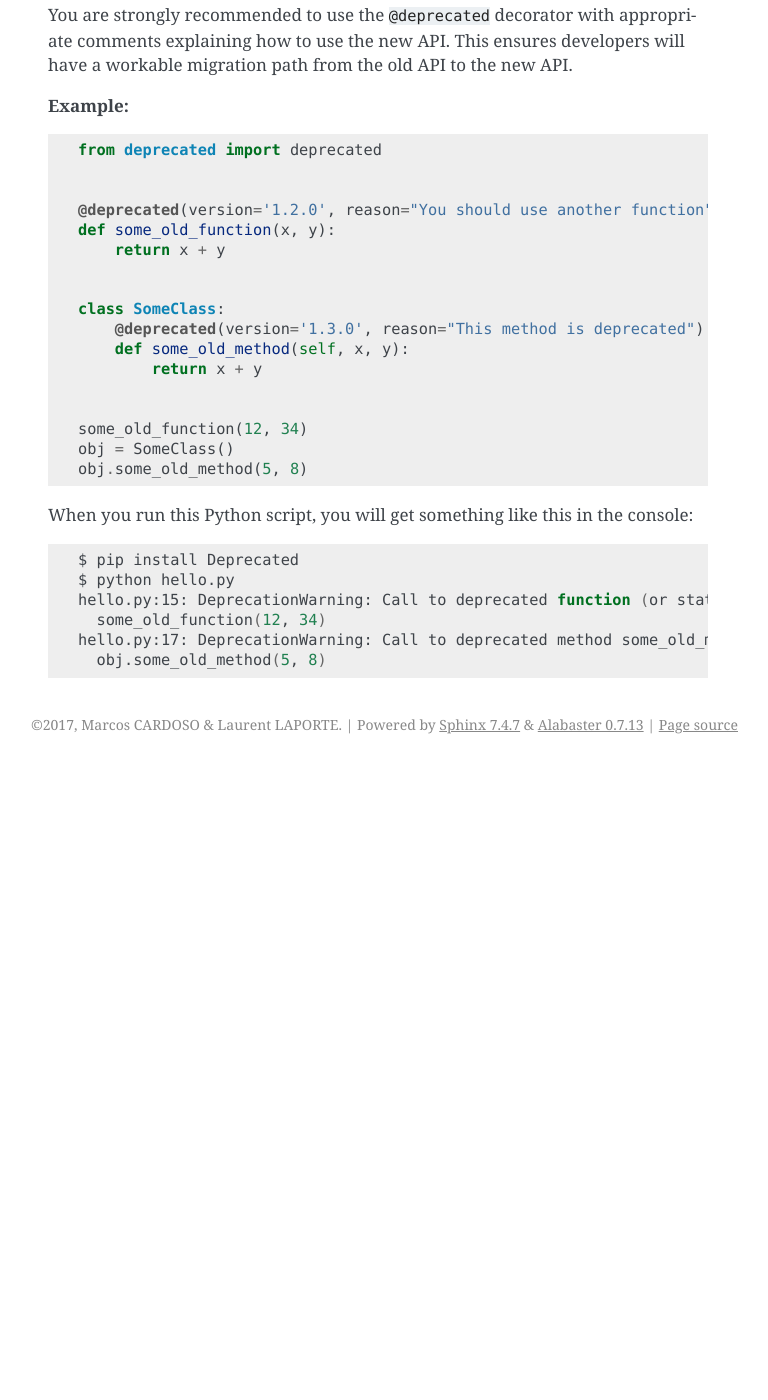
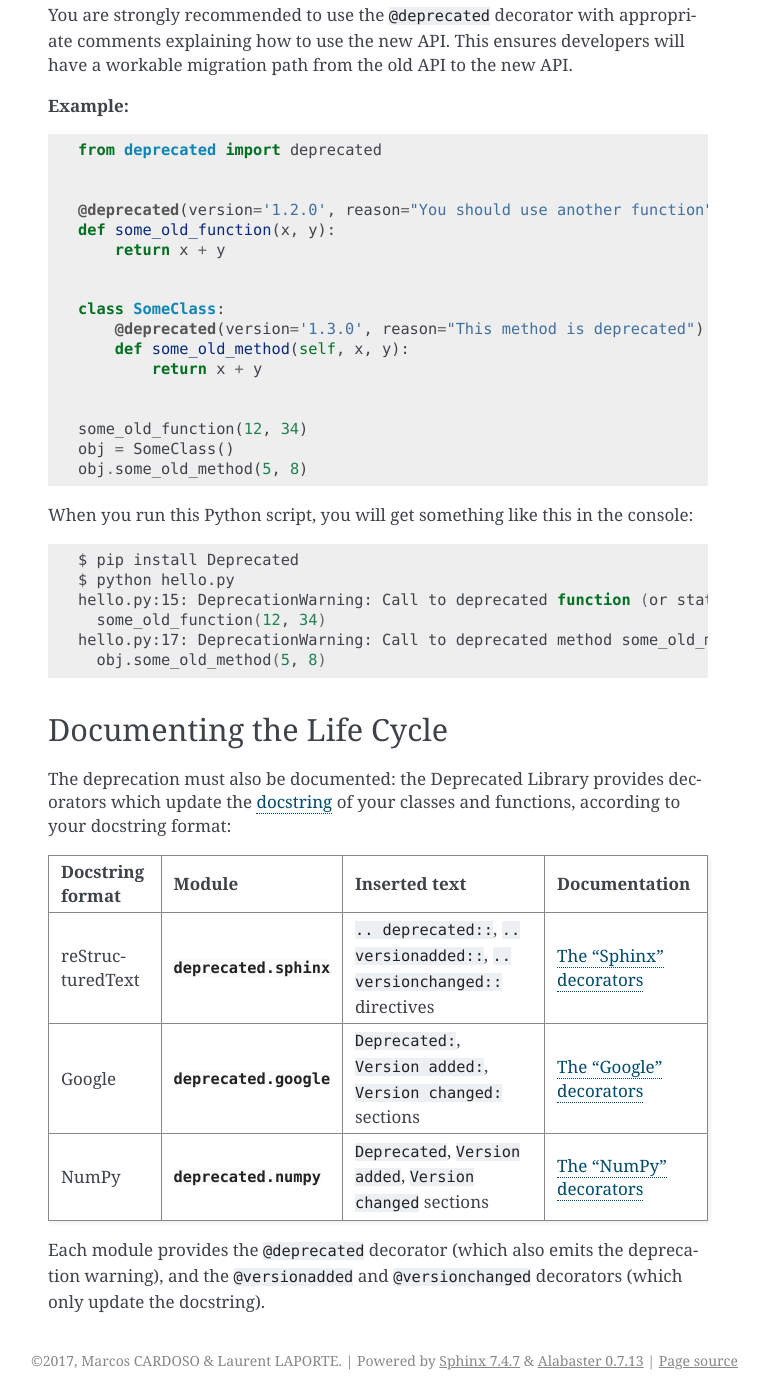
Before and after one commit to laurent-laporte-pro/deprecated, a Sphinx documentation site: the page built from docs/source/introduction.md, in a window 1280 px wide and 1400 px high, scrolled down 1146 px. Shown: the whole window, without its empty margins (372-1140 px from the left). Built offline with Sphinx 7.4.7, drawn with Linux system fonts in a browser that asks for light colours; before the commit the page ends 1910 px from its top, so only the background shows below that; some of the changed text lies outside the part shown.

Commit message:
docs: present the Google and NumPy docstring decorators (#107)
- Add a "Documenting the Life Cycle" section to the introduction,
  comparing the Sphinx, Google and NumPy decorators.
- Add a tip on the Sphinx decorators page pointing to the Google/NumPy pages.
- The tutorial now mentions that `deprecated.google.deprecated` and
  `deprecated.numpy.deprecated` also accept `category` and `action`.
- Add a "Documenting the life cycle" section to the README.


Claude-Session: https://claude.ai/code/session_01Fki8vT7rGfpPTkk3Pu5Vfc

Co-authored-by: Claude <noreply@anthropic.com>

````diff
--- a/docs/source/introduction.md
+++ b/docs/source/introduction.md
@@ -59,5 +59,20 @@ hello.py:17: DeprecationWarning: Call to deprecated method some_old_method. (Thi
   obj.some_old_method(5, 8)
 ```
 
+## Documenting the Life Cycle
+
+The deprecation must also be documented: the Deprecated Library provides decorators which update
+the [docstring] of your classes and functions, according to your docstring format:
+
+| Docstring format   | Module                  | Inserted text                                          | Documentation     |
+| ------------------ | ----------------------- | ------------------------------------------------------ | ----------------- |
+| reStructuredText   | {mod}`deprecated.sphinx` | `.. deprecated::`, `.. versionadded::`, `.. versionchanged::` directives | {ref}`sphinx_deco` |
+| Google             | {mod}`deprecated.google` | `Deprecated:`, `Version added:`, `Version changed:` sections             | {ref}`google_deco` |
+| NumPy              | {mod}`deprecated.numpy`  | `Deprecated`, `Version added`, `Version changed` sections                | {ref}`numpy_deco`  |
+
+Each module provides the `@deprecated` decorator (which also emits the deprecation warning),
+and the `@versionadded` and `@versionchanged` decorators (which only update the docstring).
+
 [deprecated library]: https://pypi.org/project/Deprecated/
+[docstring]: https://docs.python.org/3/glossary.html#term-docstring
 [python warning control]: https://docs.python.org/3/library/warnings.html
````
Also changed, not shown: README.md (+39 -0 lines), docs/source/sphinx_deco.md (+6 -0 lines), docs/source/tutorial.md (+4 -2 lines).
